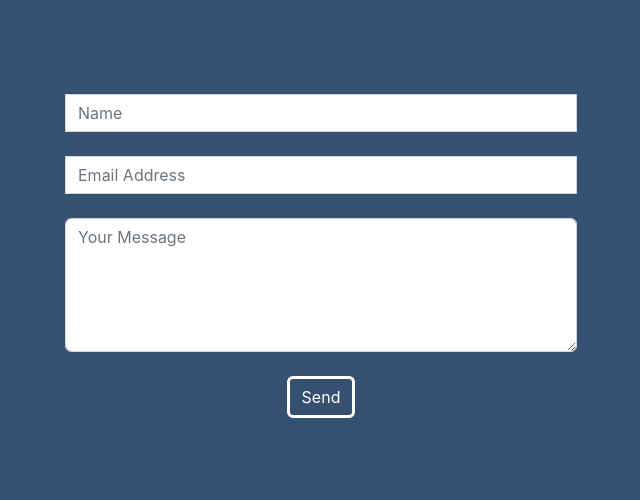
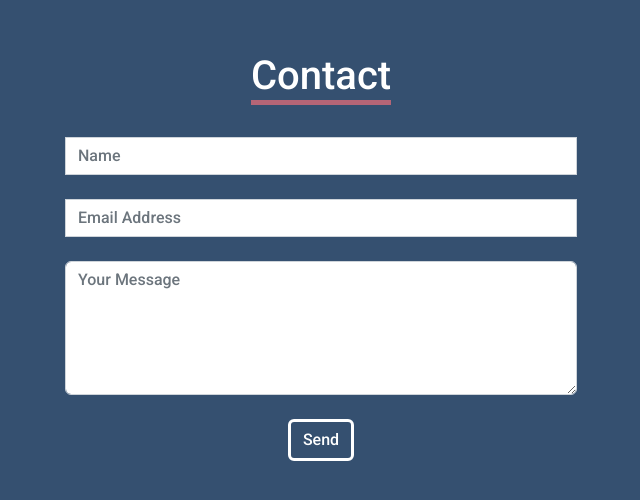
Before and after one commit to abhiram-satha/portfolio, a React (Create React App) app: page / in a window 1280 px wide. Shown: the part 3336-3836 px from the top of the page, without its empty margins (319-959 px from the left). Built offline with nearby package versions, Linux system fonts and the light colour scheme.

Commit message:
Adding styles to contact page

```diff
--- a/src/App.css
+++ b/src/App.css
@@ -39,6 +39,7 @@
 
 body {
   background-color: #355070;
+  font-family: 'Roboto', sans-serif;
 }
 
 .nav-flex {
@@ -57,3 +58,8 @@ div.homepage-flex {
 div.page {
   height: 100vh;
 }
+
+h1.title-style {
+  color: white;
+  border-bottom: 5px solid #B56576;
+}
--- a/src/components/Contact.css
+++ b/src/components/Contact.css
@@ -26,5 +26,11 @@ button.btn {
 
 button.btn:hover {
   background-color: #B56576;
+  border: #B56576 solid;
   color: white;
 }
+
+div.heading-flex {
+  display: flex;
+  justify-content: flex-start;
+}
--- a/src/components/Contact.jsx
+++ b/src/components/Contact.jsx
@@ -2,7 +2,12 @@ import "./Contact.css";
 
 export default function Contact() {
   return (
+    <>
       <div id="contact" className="flex-form page">
+        <div className="heading-flex">
+        <h1 className="title-style">Contact</h1>
+        </div>
+        <br />
         <form
           action="https://getform.io/f/4276c753-0626-4eae-9a24-8fd9179f6ca4"
           method="POST"
@@ -38,5 +43,6 @@ export default function Contact() {
           </div>
         </form>
       </div>
+    </>
   );
 }
```
Lines whose indentation alone changed are shown as unchanged.
